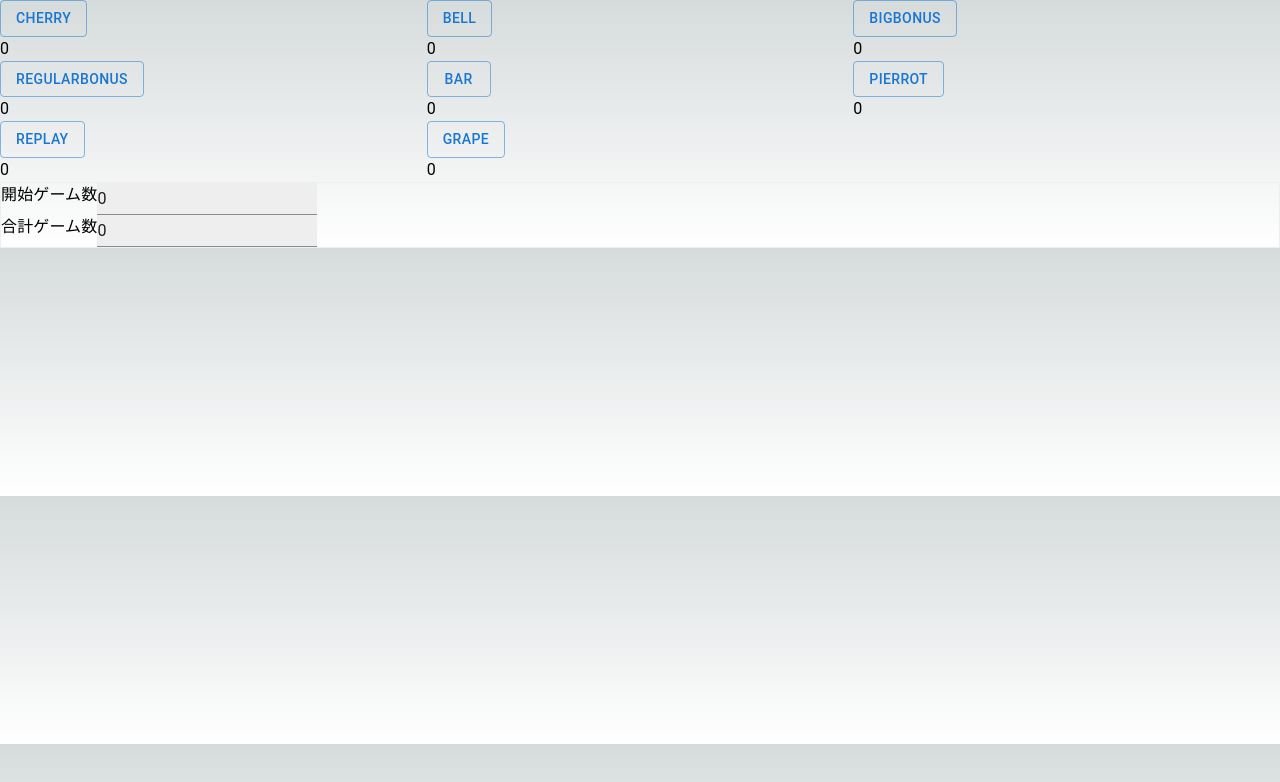
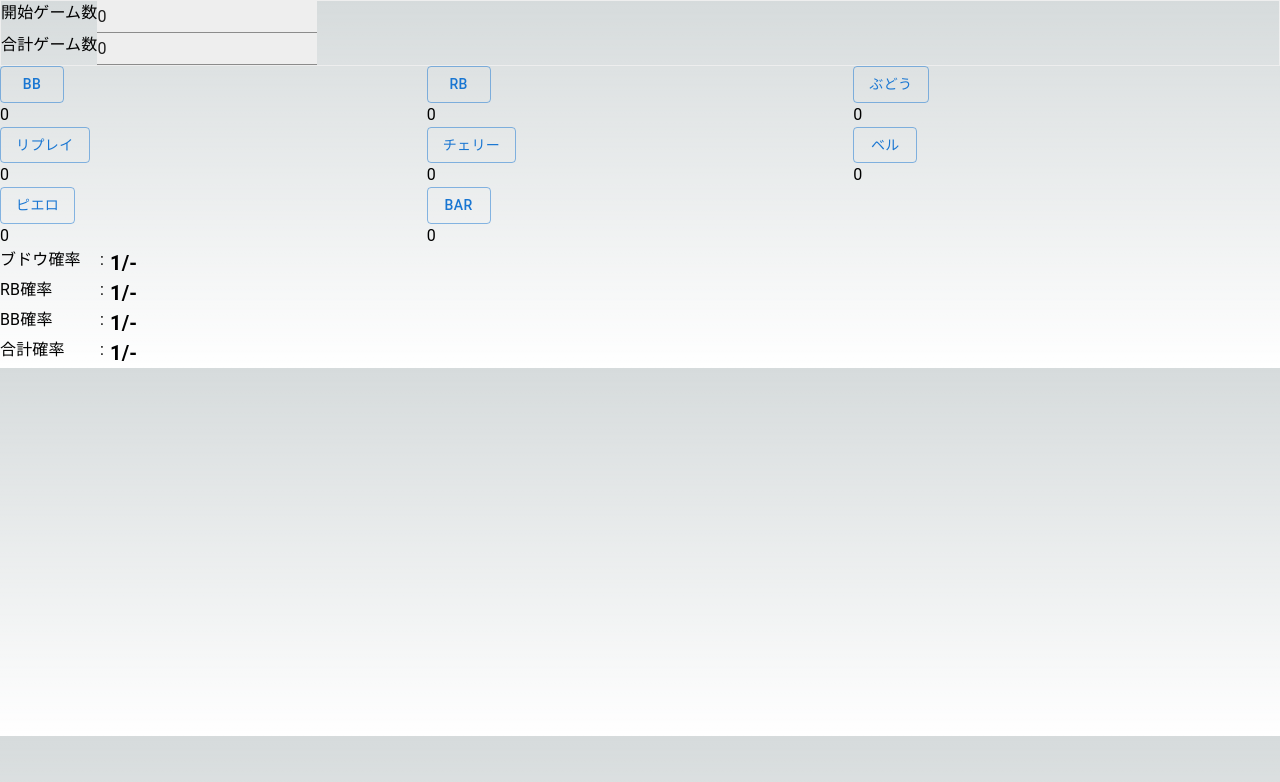
Before and after one commit to fumiya0326/pachi-app, a Next.js app: page / in a window 1280 px wide. Shown: the top 782 px of the page. Built offline with nearby package versions, Linux system fonts and the light colour scheme.

Commit message:
確率の表示を追加
確率表示用コンポーネントを追加
役名を変更

```diff
--- a/src/components/home-view.tsx
+++ b/src/components/home-view.tsx
@@ -8,6 +8,7 @@ import { store } from "../reducers/store";
 import { ButtonBase, typographyClasses } from "@mui/material";
 import { typography } from "@mui/system";
 import { GameCounter } from "./game-count";
+import { ProbabilityCounter } from "./probability-count";
 
 interface HomeViewProps {
 
@@ -31,6 +32,9 @@ export const HomeView: FC<HomeViewProps> = (props) => {
   // BB回数
   const [bigBonusCount, setBigBonusCount] = useState<number>(0);
 
+  // ぶどう回数
+  const [grapeCount, setGrapeCount] = useState<number>(0);
+
   /**
    * ボタンクリック時のハンドラ
    * @param handName 役の種類
@@ -42,11 +46,15 @@ export const HomeView: FC<HomeViewProps> = (props) => {
   useEffect(() => {
     const rb = hands.find(hand => hand.name === HandName.regularBonus);
     const bb = hands.find(hand => hand.name === HandName.bigBonus);
+    const grape = hands.find(hand => hand.name === HandName.grape);
     if (rb) {
       setRegularBonusCount(rb.count);
     }
     if (bb) {
-      setBigBonusCount(bb.count)
+      setBigBonusCount(bb.count);
+    }
+    if (grape) {
+      setGrapeCount(grape.count);
     }
   }, [hands]);
 
@@ -69,7 +77,13 @@ export const HomeView: FC<HomeViewProps> = (props) => {
 
   return (
     <>
-      <Header title="ジャグラーカウンタ" />
+      <Header title="ジャグラー設定判別ツール" />
+      <GameCounter
+        onChangeTotalGameCount={handleChangeTotalGameCount}
+        onChangeStartingGameCount={handleChangeStartingGameCount}
+        totalGameCount={gameCount}
+        startingGameCount={startingGameCount}
+      />
       <Grid
         container
       >
@@ -95,11 +109,26 @@ export const HomeView: FC<HomeViewProps> = (props) => {
           })
         }
       </Grid>
-      <GameCounter
-        onChangeTotalGameCount={handleChangeTotalGameCount}
-        onChangeStartingGameCount={handleChangeStartingGameCount}
-        totalGameCount={gameCount}
-        startingGameCount={startingGameCount}
+      <ProbabilityCounter
+        caption="ブドウ確率"
+        gameCount={gameCount}
+        occurrence={grapeCount}
+        significantDigit={2}
+      />
+      <ProbabilityCounter
+        caption="RB確率"
+        gameCount={gameCount}
+        occurrence={regularBonusCount}
+      />
+      <ProbabilityCounter
+        caption="BB確率"
+        gameCount={gameCount}
+        occurrence={bigBonusCount}
+      />
+      <ProbabilityCounter
+        caption="合計確率"
+        gameCount={gameCount}
+        occurrence={bigBonusCount + regularBonusCount}
       />
     </>
   )
--- /dev/null
+++ b/src/components/probability-count.tsx
@@ -0,0 +1,57 @@
+import { Typography } from "@mui/material";
+import { Box } from "@mui/system";
+import { FC } from "react";
+
+interface ProbabilityCounterProps {
+  // ゲーム数
+  gameCount: number;
+  // キャプション
+  caption: string;
+  // 対象の出現回数
+  occurrence: number;
+  // 有効桁数
+  significantDigit?: number | 0;
+}
+
+export const ProbabilityCounter: FC<ProbabilityCounterProps> = (props) => {
+
+  const {
+    gameCount,
+    caption,
+    occurrence,
+    significantDigit,
+  } = props;
+
+  /**
+   * 1/確率分母　形式の確率
+   */
+  const probability = (() => {
+    if (gameCount && occurrence) {
+      return `1/${(gameCount / occurrence).toFixed(significantDigit)}`;
+    }
+    return `1/-`;
+  })();
+
+  return (
+    <Box
+      display='flex'
+    >
+      <Typography
+        width="100px"
+      >
+        {caption}
+      </Typography>
+      <Typography
+        width="10px"
+      >
+        :
+      </Typography>
+      <Typography
+        fontWeight="bold"
+        fontSize="20px"
+      >
+        {probability}
+      </Typography>
+    </Box>
+  )
+}
--- a/src/reducers/hands.ts
+++ b/src/reducers/hands.ts
@@ -6,14 +6,14 @@ import { Action } from 'redux'
  * 役名一覧
  */
 export enum HandName {
-  bigBonus = 'bigBonus',
-  regularBonus = 'regularBonus',
-  grape = 'grape',
-  cherry = 'cherry',
-  replay = 'replay',
-  pierrot = 'pierrot',
-  bell = 'bell',
-  bar = 'bar',
+  bigBonus = 'BB',
+  regularBonus = 'RB',
+  grape = 'ぶどう',
+  cherry = 'チェリー',
+  replay = 'リプレイ',
+  pierrot = 'ピエロ',
+  bell = 'ベル',
+  bar = 'BAR',
 }
 
 /**
@@ -34,14 +34,14 @@ export interface HandState {
 /// initial state
 const initialState: HandState = {
   hands: [
+    { name: HandName.bigBonus, count: 0 },
+    { name: HandName.regularBonus, count: 0 },
+    { name: HandName.grape, count: 0 },
+    { name: HandName.replay, count: 0 },
     { name: HandName.cherry, count: 0 },
     { name: HandName.bell, count: 0 },
-    { name: HandName.bigBonus, count: 0 },
-    { name: HandName.regularBonus, count: 0 },
+    { name: HandName.pierrot, count: 0 },
     { name: HandName.bar, count: 0 },
-    { name: HandName.pierrot, count: 0 },
-    { name: HandName.replay, count: 0 },
-    { name: HandName.grape, count: 0 },
   ]
 }
 
```
